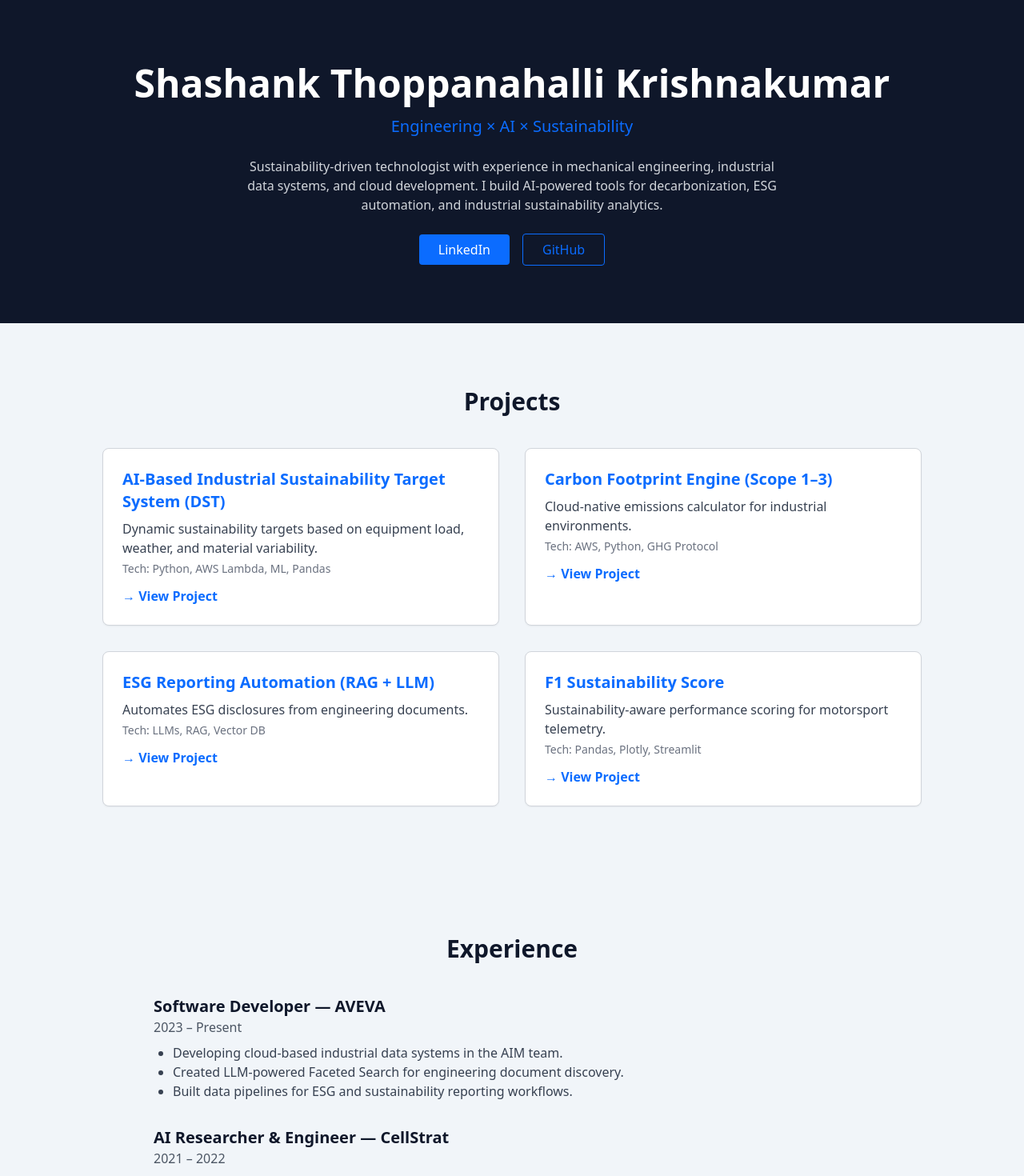
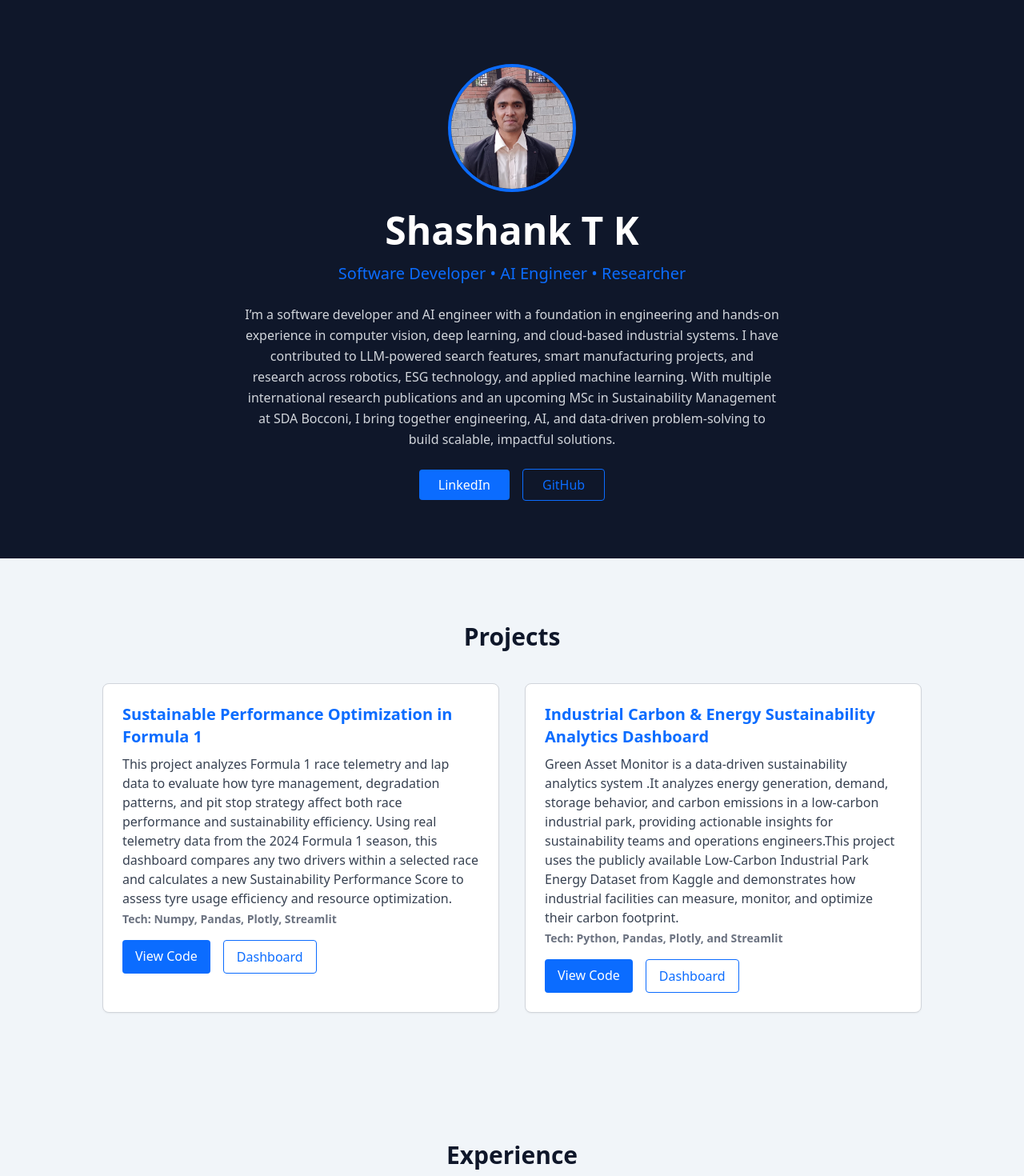
Before and after one commit to shashank-dj/Portfolio, a React (Vite) app: page / in a window 1280 px wide. Shown: the top 1470 px of the page at 80% size. Built offline with nearby package versions, Linux system fonts and the light colour scheme.

Commit message:
updated changes

```diff
--- a/src/components/Hero.jsx
+++ b/src/components/Hero.jsx
@@ -3,17 +3,31 @@ import React from "react";
 export default function Hero() {
   return (
     <section className="bg-dark text-white py-20 px-6 text-center">
+
+      {/* ⭐ PROFILE IMAGE (PUT YOUR IMAGE IN /public/profile.png) */}
+      <img
+        src="/profile.jpg"
+        alt="Shashank profile"
+        className="w-40 h-40 rounded-full mx-auto mb-6 object-cover border-4 border-primary"
+      />
+
       <h1 className="text-5xl font-bold mb-4">
-        Shashank Thoppanahalli Krishnakumar
+        Shashank T K
       </h1>
+
       <h2 className="text-xl text-primary mb-6">
-        Engineering × AI × Sustainability
+        Software Developer • AI Engineer • Researcher
       </h2>
-      <p className="max-w-2xl mx-auto text-gray-300">
-        Sustainability-driven technologist with experience in mechanical
-        engineering, industrial data systems, and cloud development.
-        I build AI-powered tools for decarbonization, ESG automation, and
-        industrial sustainability analytics.
+
+      <p className="max-w-2xl mx-auto text-gray-300 leading-relaxed">
+        I’m a software developer and AI engineer with a foundation in
+        engineering and hands-on experience in computer vision, deep learning,
+        and cloud-based industrial systems. I have contributed to LLM-powered
+        search features, smart manufacturing projects, and research across
+        robotics, ESG technology, and applied machine learning.
+        With multiple international research publications and an upcoming MSc in
+        Sustainability Management at SDA Bocconi, I bring together engineering,
+        AI, and data-driven problem-solving to build scalable, impactful solutions.
       </p>
 
       <div className="mt-8 space-x-4">
--- a/src/components/Projects.jsx
+++ b/src/components/Projects.jsx
@@ -3,28 +3,18 @@ import React from "react";
 export default function Projects() {
   const projects = [
     {
-      title: "AI-Based Industrial Sustainability Target System (DST)",
-      tech: "Python, AWS Lambda, ML, Pandas",
-      desc: "Dynamic sustainability targets based on equipment load, weather, and material variability.",
-      link: "https://github.com/shashank-dj/dst-sustainability"
+      title: "Sustainable Performance Optimization in Formula 1",
+      tech: "Numpy, Pandas, Plotly, Streamlit",
+      desc: "This project analyzes Formula 1 race telemetry and lap data to evaluate how tyre management, degradation patterns, and pit stop strategy affect both race performance and sustainability efficiency. Using real telemetry data from the 2024 Formula 1 season, this dashboard compares any two drivers within a selected race and calculates a new Sustainability Performance Score to assess tyre usage efficiency and resource optimization.",
+      link: "https://github.com/shashank-dj/f1-sustainable-performance-dashboard",
+      dashboard: "https://f1-sustainable-performance-dashboard-shashank.streamlit.app/"
     },
     {
-      title: "Carbon Footprint Engine (Scope 1–3)",
-      tech: "AWS, Python, GHG Protocol",
-      desc: "Cloud-native emissions calculator for industrial environments.",
-      link: "https://github.com/shashank-dj/carbon-engine"
-    },
-    {
-      title: "ESG Reporting Automation (RAG + LLM)",
-      tech: "LLMs, RAG, Vector DB",
-      desc: "Automates ESG disclosures from engineering documents.",
-      link: "https://github.com/shashank-dj/esg-rag"
-    },
-    {
-      title: "F1 Sustainability Score",
-      tech: "Pandas, Plotly, Streamlit",
-      desc: "Sustainability-aware performance scoring for motorsport telemetry.",
-      link: "https://github.com/shashank-dj/f1-sustainability"
+      title: "Industrial Carbon & Energy Sustainability Analytics Dashboard",
+      tech: "Python, Pandas, Plotly, and Streamlit",
+      desc: "Green Asset Monitor is a data-driven sustainability analytics system .It analyzes energy generation, demand, storage behavior, and carbon emissions in a low-carbon industrial park, providing actionable insights for sustainability teams and operations engineers.This project uses the publicly available Low-Carbon Industrial Park Energy Dataset from Kaggle and demonstrates how industrial facilities can measure, monitor, and optimize their carbon footprint.",
+      link: "https://github.com/shashank-dj/Green-Asset-Management",
+      dashboard: "https://green-asset-management-shashank-tk.streamlit.app/"
     }
   ];
 
@@ -36,17 +26,36 @@ export default function Projects() {
         {projects.map((p) => (
           <div
             key={p.title}
-            className="border border-gray-300 rounded-lg p-6 bg-white shadow-sm"
+            className="border border-gray-300 rounded-lg p-6 bg-white shadow-sm hover:shadow-md transition-shadow"
           >
             <h3 className="text-xl font-bold text-primary">{p.title}</h3>
             <p className="text-gray-700 mt-2">{p.desc}</p>
-            <p className="text-sm text-gray-500 mt-1">Tech: {p.tech}</p>
-            <a
-              href={p.link}
-              className="text-primary mt-3 inline-block font-semibold"
-            >
-              → View Project
-            </a>
+            <p className="text-sm text-gray-500 mt-1 font-semibold">
+              Tech: {p.tech}
+            </p>
+
+            {/* BUTTONS */}
+            <div className="flex gap-4 mt-4">
+              {/* View Code */}
+              <a
+                href={p.link}
+                target="_blank"
+                className="px-4 py-2 bg-primary text-white rounded hover:opacity-90 transition"
+              >
+                View Code
+              </a>
+
+              {/* Dashboard button only if exists */}
+              {p.dashboard && (
+                <a
+                  href={p.dashboard}
+                  target="_blank"
+                  className="px-4 py-2 border border-primary text-primary rounded hover:bg-primary hover:text-white transition"
+                >
+                  Dashboard
+                </a>
+              )}
+            </div>
           </div>
         ))}
       </div>
```
Also changed, not shown: public/profile.jpg (added), public/profile.png (deleted).
